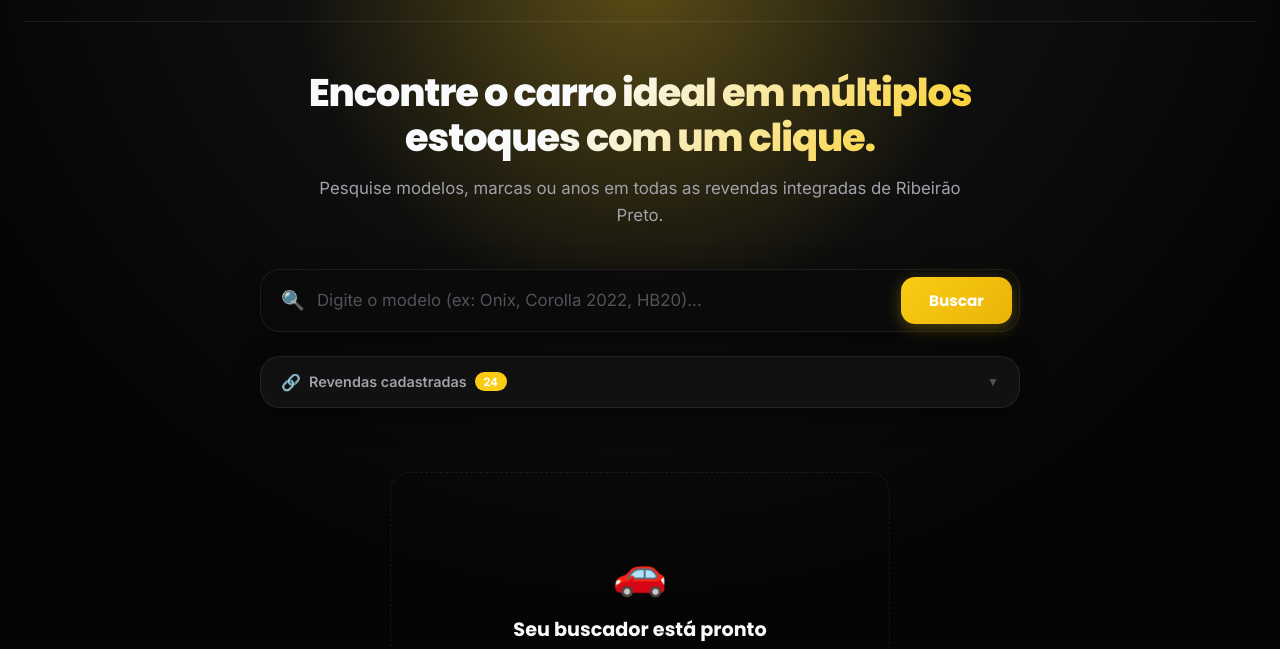
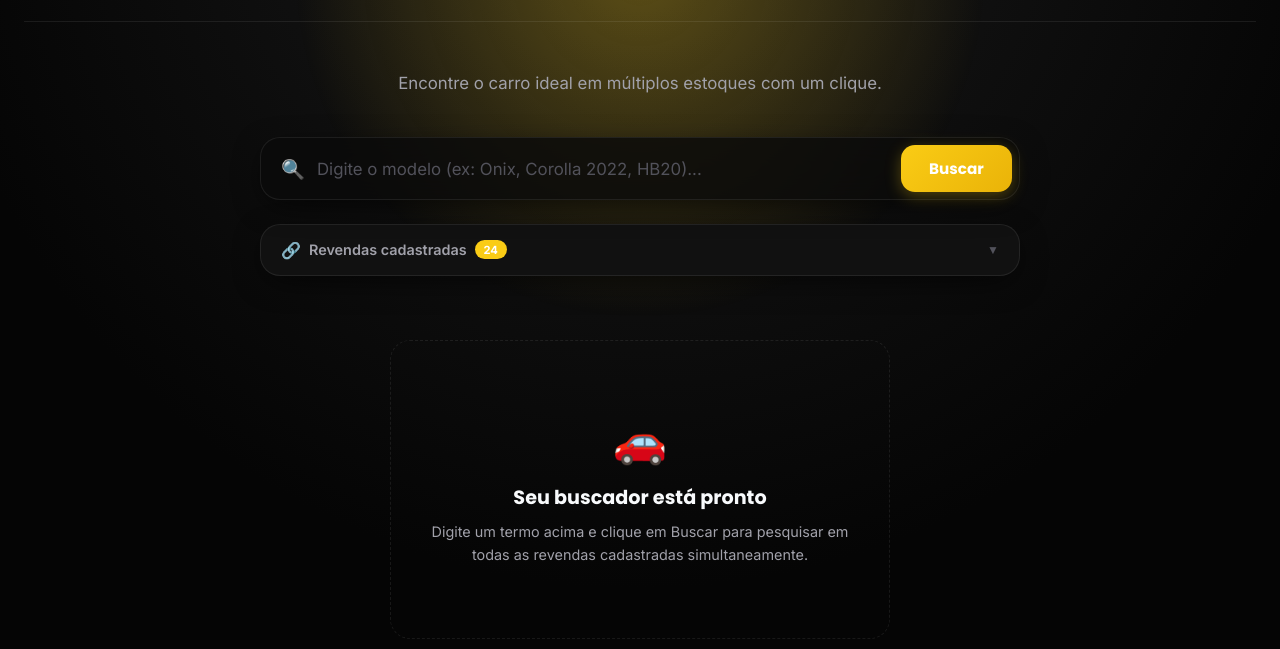
Before and after one commit to Massinha21/AutoBusca, a website: page public/index.html in a window 1280 px wide. Shown: the part 128-777 px from the top of the page. Drawn offline with Linux system fonts and the light colour scheme.

Commit message:
style: remove subtítulo longo e altera o título para o lugar do subtítulo

```diff
--- a/public/index.html
+++ b/public/index.html
@@ -67,8 +67,8 @@
 
       <!-- Hero -->
       <div class="search-hero">
-        <h2>Encontre o carro ideal em múltiplos estoques com um clique.</h2>
-        <p>Pesquise modelos, marcas ou anos em todas as revendas integradas de Ribeirão Preto.</p>
+
+        <p>Encontre o carro ideal em múltiplos estoques com um clique.</p>
       </div>
 
       <!-- Formulário de Busca -->
--- a/public/sw.js
+++ b/public/sw.js
@@ -4,7 +4,7 @@
 // Responsável por prover cache offline para o App Shell (estáticos) e habilitar PWA.
 //
 
-const CACHE_NAME = "autobusca-cache-v9";
+const CACHE_NAME = "autobusca-cache-v10";
 
 const PRECACHE_ASSETS = [
   "/",
```
